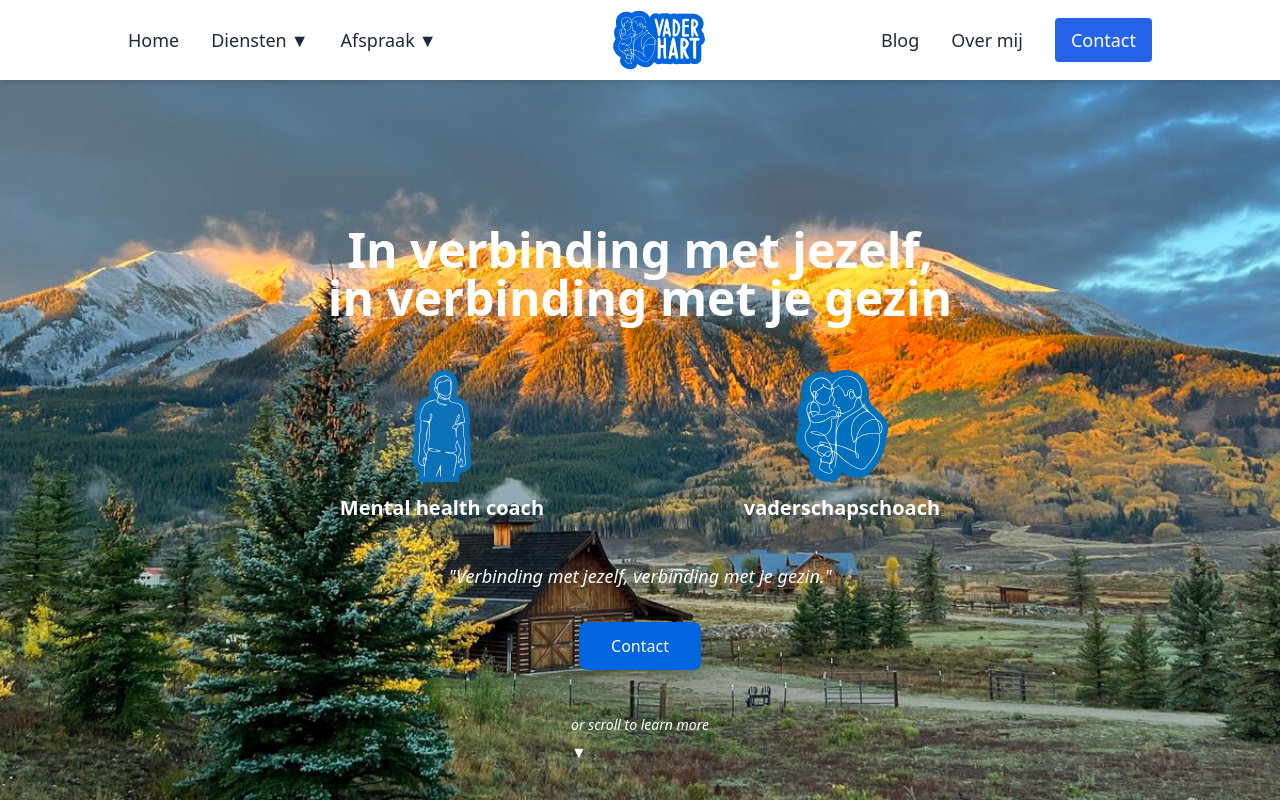
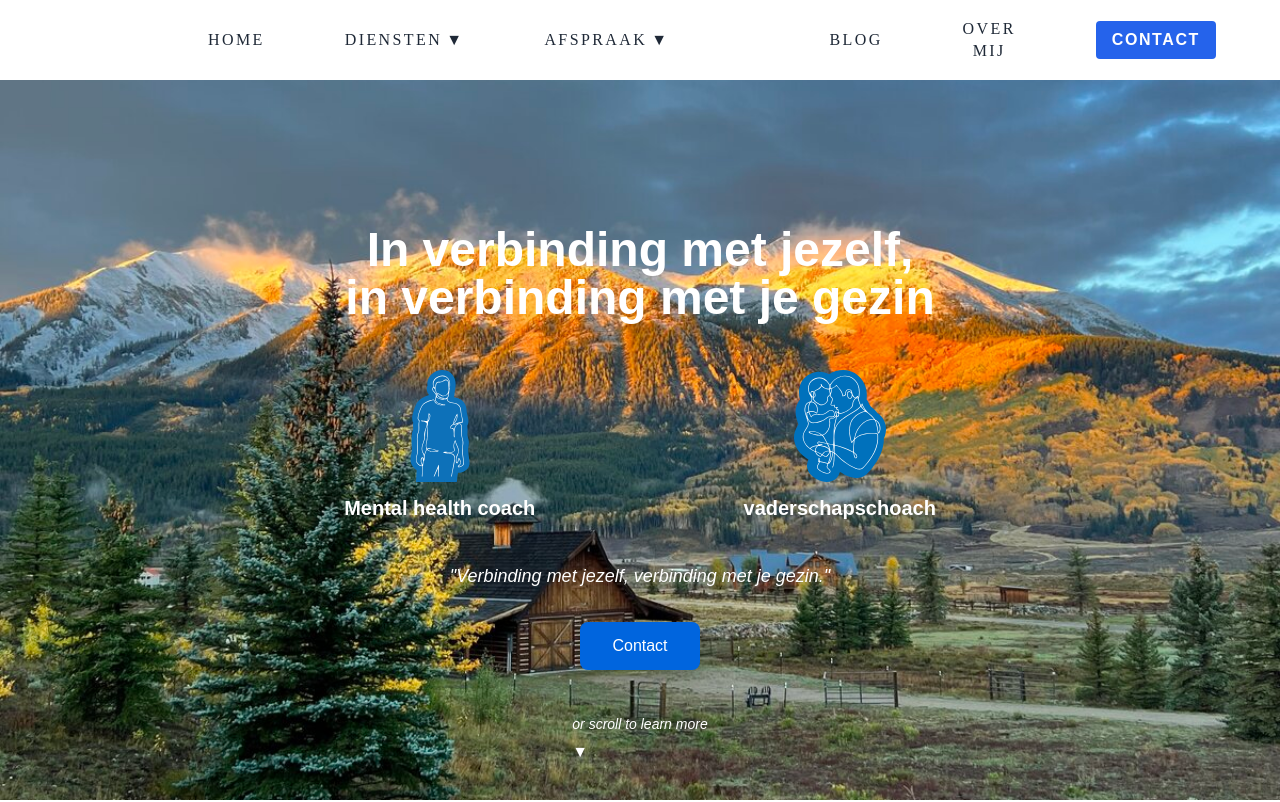
Before and after one commit to mosisgaye/father, a Next.js app: page / in a window 1280 px wide. Shown: the top 802 px of the page. Built offline with nearby package versions, Linux system fonts and the light colour scheme.

Commit message:
Description des modifications

```diff
--- a/app/globals.css
+++ b/app/globals.css
@@ -38,4 +38,34 @@
 
 body {
     font: inherit;
+    font-family: Arial, Helvetica, sans-serif;
 }
+.button {
+    color: rgba(255, 255, 255, 1);
+    text-transform: uppercase;
+    line-height: 1.4;
+    letter-spacing: 0.1em;
+    font-size: 16px;
+    text-align: center;
+    font-family: 'Arial';
+    font-weight: 700;
+    font-style: normal;
+}
+
+header {
+    height: 100%;
+    left: 0;
+    position: absolute;
+    top: 0;
+    text-transform: uppercase;
+    line-height: 1.4;
+    letter-spacing: 0.15em;
+    font-size: 16px;
+    text-align: center;
+    font-family: 'Oxygen';
+    font-weight: 700;
+    font-style: normal;
+    transition-duration: 0.5s;
+    transition-property: color;
+
+}
--- a/app/layout.tsx
+++ b/app/layout.tsx
@@ -27,9 +27,7 @@ export default function RootLayout({
 }>) {
   return (
     <html lang="en">
-      <body
-        className={`${geistSans.variable} ${geistMono.variable} antialiased`}
-      >
+      <body>
         <Header />
         {children}
         <Footer />
--- a/components/Header.tsx
+++ b/components/Header.tsx
@@ -2,6 +2,7 @@
 import { useState } from "react";
 import Image from "next/image";
 import Link from "next/link";
+import '@/app/globals.css'
 
 export default function Header() {
   const [isMenuOpen, setIsMenuOpen] = useState(false);
@@ -19,10 +20,10 @@ export default function Header() {
   };
 
   return (
-    <header className="top-0 z-50 bg-white shadow-md text-gray-800 h-16 md:h-20 flex items-center justify-between fixed w-full px-10 lg:px-20 xl:px-32">
+    <header className="top-0 z-50 bg-white text-gray-800 h-16 md:h-20 flex items-center justify-between fixed w-full px-10 lg:px-20 xl:px-32">
       {/* Left Navigation */}
-      <nav className="hidden xl:flex items-center space-x-8 text-lg font-medium">
-        <Link href="/" className="hover:text-blue-600">Home</Link>
+      <nav className="hidden xl:flex items-center space-x-20 px-20 font-medium">
+        <Link href="/" className="hover:text-blue-600">HOME</Link>
 
         <div
           className="relative group"
@@ -30,7 +31,7 @@ export default function Header() {
           onMouseLeave={() => setIsDienstenDropdownOpen(false)}
         >
           <button className="flex items-center hover:text-blue-600">
-            Diensten
+           DIENSTEN
             <span className="ml-1 transform transition-transform duration-200">
               {isDienstenDropdownOpen ? "▲" : "▼"}
             </span>
@@ -50,7 +51,7 @@ export default function Header() {
           onMouseLeave={() => setIsAfspraakDropdownOpen(false)}
         >
           <button className="flex items-center hover:text-blue-600">
-            Afspraak
+            AFSPRAAK
             <span className="ml-1 transform transition-transform duration-200">
               {isAfspraakDropdownOpen ? "▲" : "▼"}
             </span>
@@ -78,10 +79,10 @@ export default function Header() {
       </div>
 
       {/* Right Navigation */}
-      <nav className="hidden xl:flex items-center justify-end space-x-8 text-lg font-medium">
-        <Link href="/blog" className="hover:text-blue-600">Blog</Link>
-        <Link href="/about" className="hover:text-blue-600">Over mij</Link>
-        <Link href="/contact" className="px-4 py-2 bg-blue-600 text-white rounded hover:bg-blue-500 transition">Contact</Link>
+      <nav className="hidden xl:flex items-center justify-end space-x-20 px-20 font-medium">
+        <Link href="/blog" className="hover:text-blue-600">BLOG</Link>
+        <Link href="/about" className="hover:text-blue-600">OVER MIJ</Link>
+        <Link href="/contact" className="button px-4 py-2 bg-blue-600 text-white rounded hover:bg-blue-500 transition">CONTACT</Link>
       </nav>
 
       {/* Mobile Menu Toggle */}
```
